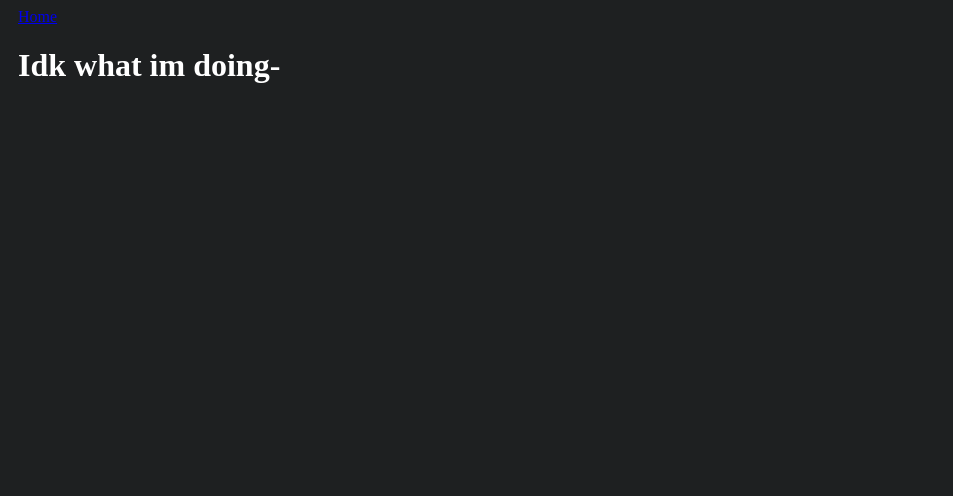
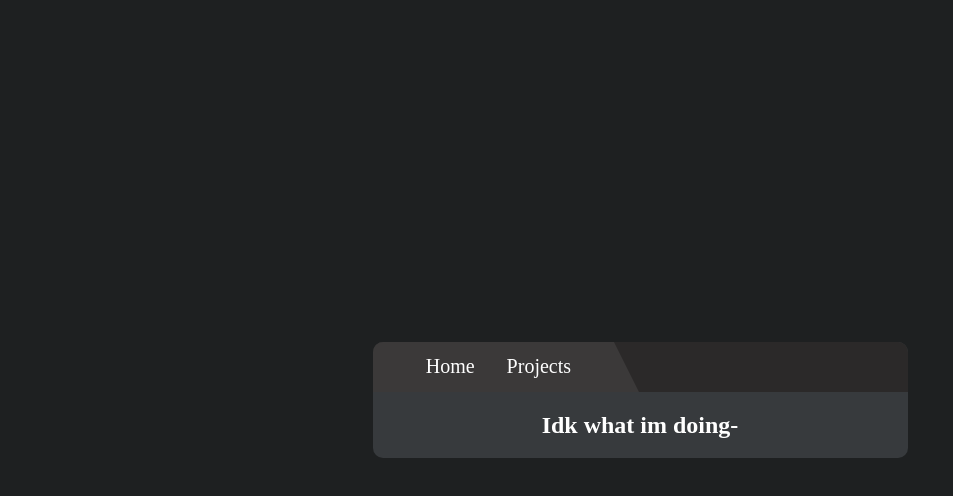
Before and after one commit to StarnightFox/my-website, a Vue app: page / in a window 1280 px wide. Shown: the top 496 px of the page, without its empty margins (0-953 px from the left). Built offline with nearby package versions, Linux system fonts and the light colour scheme.

Commit message:
chore: finally did the todo, also this code is now a mess (:

```diff
--- a/src/App.vue
+++ b/src/App.vue
@@ -3,15 +3,105 @@ import { RouterLink, RouterView } from 'vue-router'
 </script>
 
 <template>
-  <header>
-    <nav class="navbar">
-      <div class="navbarLeft">
-        <RouterLink to="/">Home</RouterLink>
+  <section id="mainBody">
+    <header id="mainBodyTop">
+      <div id="mainBodyTopLeft">
+        <nav id="navbar">
+          <RouterLink to="/" class="navbarLink" active-class="navbarLinkActive">Home</RouterLink>
+          <RouterLink to="/Projects" class="navbarLink" active-class="navbarLinkActive"
+            >Projects</RouterLink
+          >
+        </nav>
       </div>
-    </nav>
-  </header>
+      <div id="mainBodyTopRight" />
+    </header>
 
-  <RouterView />
+    <RouterView />
+  </section>
 </template>
 
-<style scoped></style>
+<style scoped>
+#mainBody {
+  display: flex;
+  flex-direction: column;
+  align-items: center;
+  justify-content: center;
+  background-color: rgb(55, 58, 61);
+  width: 90vw;
+  border-radius: var(--reg-br);
+  overflow: hidden;
+}
+
+#mainBodyTop {
+  display: flex;
+  flex-direction: row;
+  align-items: center;
+  justify-content: space-between;
+  background-color: rgb(43, 41, 41);
+  width: 100%;
+  height: 50px;
+  box-sizing: border-box;
+}
+
+#mainBodyTopLeft {
+  display: flex;
+  flex-direction: row;
+  align-items: center;
+  justify-content: space-evenly;
+  width: 50%;
+  height: 100%;
+  padding-left: 10px;
+  background-color: rgb(59, 57, 57);
+  position: relative;
+}
+
+#mainBodyTopLeft::after {
+  content: '';
+  position: absolute;
+  top: 0;
+  left: 100%;
+  border-top: 50px solid transparent;
+  border-left: 25px solid rgb(59, 57, 57);
+  background-color: transparent;
+}
+
+#mainBodyTopRight {
+  width: 55%;
+  height: 100%;
+  padding-right: 10px;
+  display: hidden;
+}
+
+@media screen and (min-width: 768px) {
+  #mainBody {
+    width: 535px;
+  }
+
+  #mainBodyTopRight {
+    display: flex;
+  }
+
+  #mainBodyTopLeft {
+    width: 45%;
+  }
+}
+
+#navbar .navbarLink {
+  color: white;
+  text-decoration: none;
+  font-size: 20px;
+  font-weight: 500;
+  padding: 5px 10px;
+  margin: 0 5px;
+  border: 1px solid transparent;
+  border-radius: var(--reg-br);
+}
+
+#navbar .navbarLink:hover {
+  background-color: rgba(255, 255, 255, 0.3);
+}
+
+.navbarLinkActive {
+  text-decoration: underline;
+}
+</style>
--- a/src/assets/main.css
+++ b/src/assets/main.css
@@ -1,12 +1,23 @@
 /* make a variable for a border-radius of 10px */
 :root {
   --reg-br: 10px;
+  --hover-color: #2e3031;
+  --hover-background: #fff;
 }
 
 body {
-  padding: 0 10px;
+  padding: 0;
+  margin: 0;
+  display: flex;
+  align-items: center;
+  justify-content: center;
+  min-height: 100vh;
   background-color: #1e2021;
-  min-height: screen;
-  min-width: screen;
   color: #fff;
 }
+
+@media screen and (min-width: 768px) {
+  body {
+    padding: 0 auto;
+  }
+}
```
